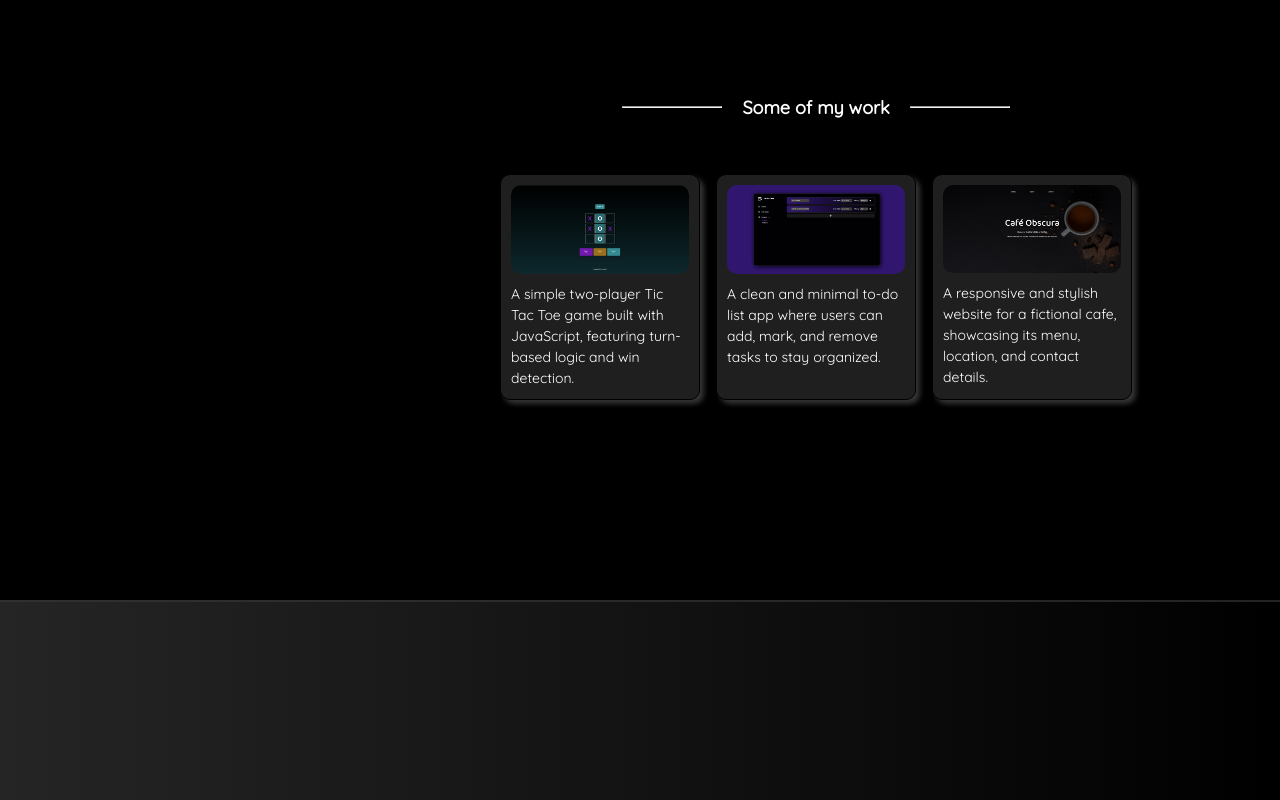
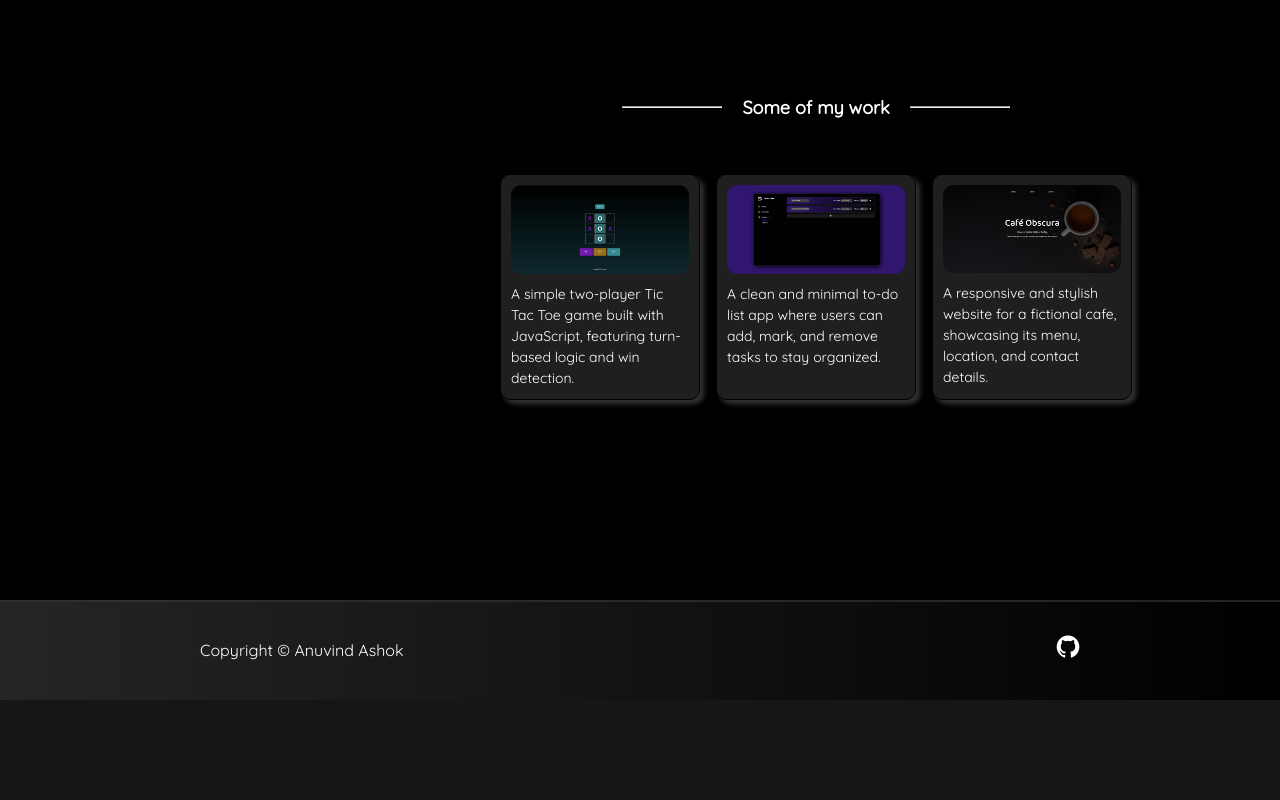
Before and after one commit to anuvind10/homepage, a plain HTML site: page index.html in a window 1280 px wide. Shown: the part 616-1416 px from the top of the page. After the commit the page ends 1316 px from the top, so only its background shows below. Drawn offline with nearby package versions, Linux system fonts and the light colour scheme.

Commit message:
add basic footer

```diff
--- a/index.html
+++ b/index.html
@@ -5,6 +5,11 @@
     <meta name="viewport" content="width=device-width, initial-scale=1.0" />
     <title>Anuvind Ashok</title>
     <link rel="stylesheet" href="./styles.css" />
+    <link
+      rel="stylesheet"
+      type="text/css"
+      href="https://cdn.jsdelivr.net/gh/devicons/devicon@latest/devicon.min.css"
+    />
   </head>
   <body>
     <div class="layout">
@@ -89,6 +94,13 @@
         </div>
       </main>
     </div>
-    <footer></footer>
+    <footer>
+      <p>Copyright © <a href="">Anuvind Ashok</a></p>
+      <div class="links">
+        <a href="https://github.com/anuvind10"
+          ><i class="devicon-github-original"></i
+        ></a>
+      </div>
+    </footer>
   </body>
 </html>
--- a/styles.css
+++ b/styles.css
@@ -99,12 +99,6 @@ main {
   flex-direction: column;
   align-items: center;
   justify-content: center;
-}
-
-footer {
-  height: 200px;
-  background-image: linear-gradient(to right, #252525, #000000);
-  box-shadow: 0 2px #363636a8 inset;
 }
 
 .nav-list {
@@ -213,6 +207,28 @@ footer {
   border-radius: 10px;
 }
 
+footer {
+  height: 100px;
+  background-image: linear-gradient(to right, #252525, #000000);
+  box-shadow: 0 2px #363636a8 inset;
+}
+
+footer {
+  font-size: 16px;
+  display: flex;
+  align-items: center;
+  justify-content: space-between;
+  padding: 0 200px;
+}
+
+footer a {
+  text-decoration: none;
+}
+
+.devicon-github-original {
+  font-size: 24px;
+}
+
 @media (max-width: 600px) {
   .projects {
     grid-template-columns: repeat(auto-fit, minmax(200px, 1fr));
```
